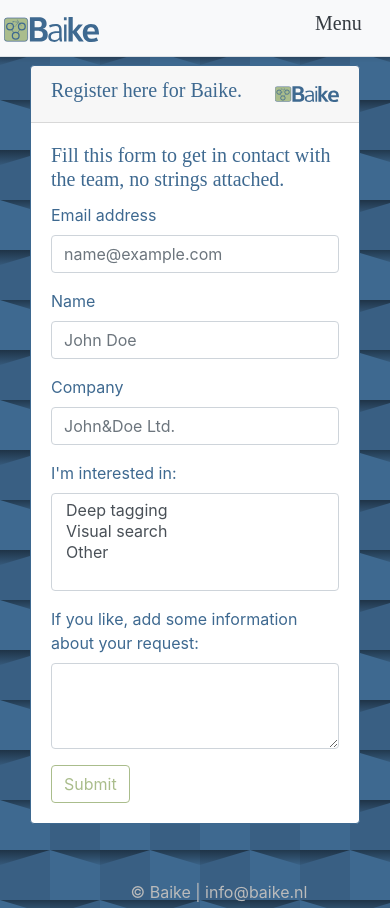
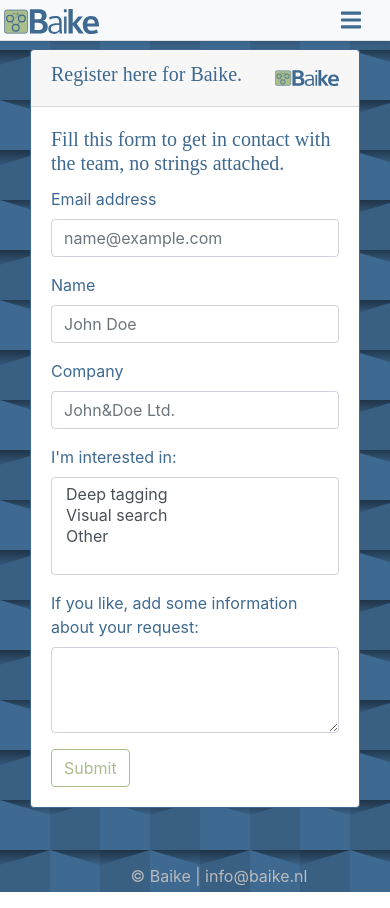
Before and after one commit to jorikslotman/web_baike_v2, a plain HTML site: page signup.html in a window 390 px wide. Drawn offline with nearby package versions, Linux system fonts and the light colour scheme; a web font is replaced by a local one.

Commit message:
Collapse button

```diff
--- a/signup.html
+++ b/signup.html
@@ -21,9 +21,9 @@
     <a class="navbar-brand my-xs-0 mr-auto pl-1" href="index.html">
         <img alt="" height="25" src="images/logo.svg">
     </a>
-    <nav class="navbar navbar-expand-md my-md-0 mr-3">
+    <nav class="navbar-default navbar-expand-md my-md-0 mr-3">
             <button class="navbar-toggler" type="button" data-toggle="collapse" data-target="#navbarNav" aria-controls="navbarNav" aria-expanded="false" aria-label="Toggle navigation">
-                <span class="navbar-toggler-icon text-dark">Menu</span>
+                <img src="assets/icons/bars-solid.svg" style="width:20px;"/>
             </button>
         <div class="collapse navbar-collapse" id="navbarNav">
             <a class="nav-link text-dark" href="index.html" tabindex="-1" aria-disabled="true">Home</a>
@@ -31,11 +31,10 @@
             <a class="nav-link disabled" href="#" tabindex="-1" aria-disabled="true">Enterprise</a>
             <a class="nav-link disabled" href="#" tabindex="-1" aria-disabled="true">Support</a>
             <a class="nav-link disabled" href="#" tabindex="-1" aria-disabled="true">Pricing</a>
-            <a class="btn btn-baike" href="index.html">Sign up</a>
+            <a class="btn btn-baike" href="signup.html">Sign up</a>
         </div>
     </nav>
 </div>
-
 
 
 <!-- page content -->
```
Also changed, not shown: features.html (+3 -4 lines).
